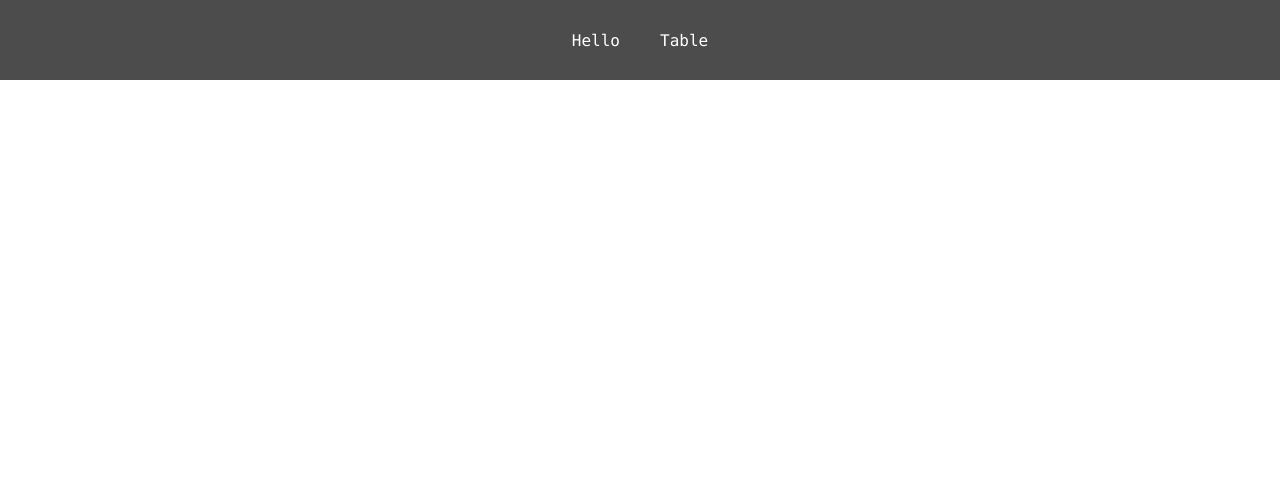
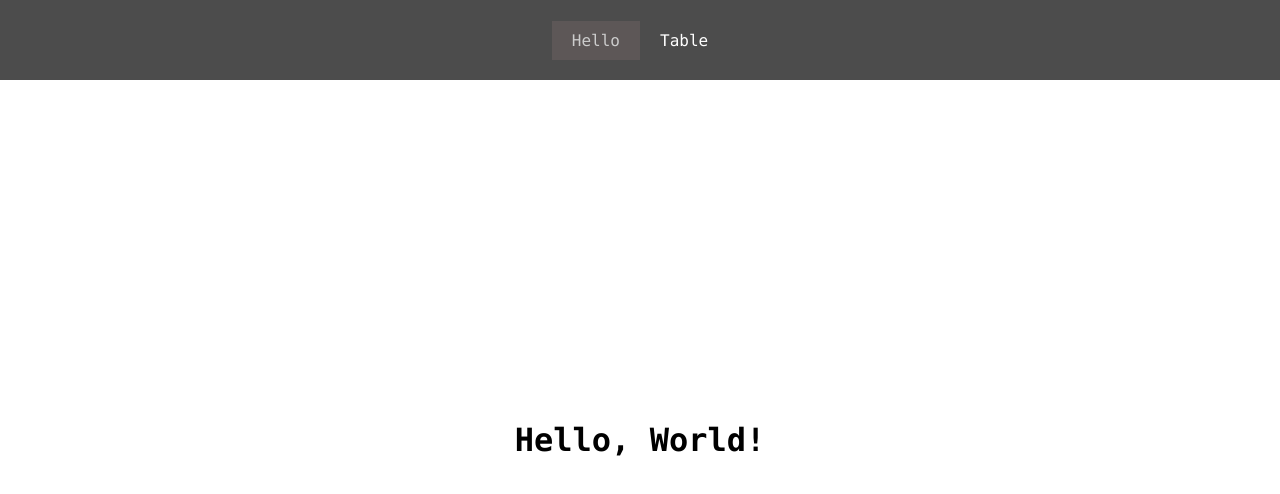
Before and after one commit to YuriFA/test-table-app, a website with bundled scripts: page src/index.html in a window 1280 px wide. Built offline with nearby package versions, Linux system fonts and the light colour scheme; files whose address does not match are found by name.

Commit message:
added links active highlighting

```diff
--- a/src/scripts/main.js
+++ b/src/scripts/main.js
@@ -20,6 +20,7 @@ function getRandomRows(rowsCount, colsCount = MAX_COLS) {
   return rowsData;
 }
 
+const menuLinks = document.querySelectorAll('.menu a');
 const contentNode = document.querySelector('.content');
 
 const helloNode = DOMBuilder.createElement('h1', {
@@ -63,13 +64,29 @@ const links = {
   table: tableContainerNode,
 };
 
+const updateMenu = (hash) => {
+  Array.prototype.slice.call(menuLinks)
+    .forEach((link) => {
+      console.log(hash, link);
+      if (hash === link.getAttribute('href')) {
+        link.classList.add('active');
+      } else {
+        link.classList.remove('active');
+      }
+    });
+};
+
 const updateContent = () => {
   const content = links[location.hash.slice(1)] || '';
   contentNode.innerHTML = '';
   if (content) {
     contentNode.appendChild(content);
   }
+  updateMenu(location.hash);
 };
 
 window.addEventListener('hashchange', updateContent);
-window.addEventListener('load', updateContent);
+window.addEventListener('load', () => {
+  location.assign('#hello');
+  updateContent();
+});
--- a/src/styles/main.scss
+++ b/src/styles/main.scss
@@ -33,6 +33,7 @@ body {
         color: #fff;
         text-decoration: none;
         cursor: pointer;
+        &.active,
         &:hover {
           color: #ccc;
           background-color: #5d5757;
```
Also changed, not shown: dist/assets/scripts/main.js, dist/assets/styles/main.min.css.
